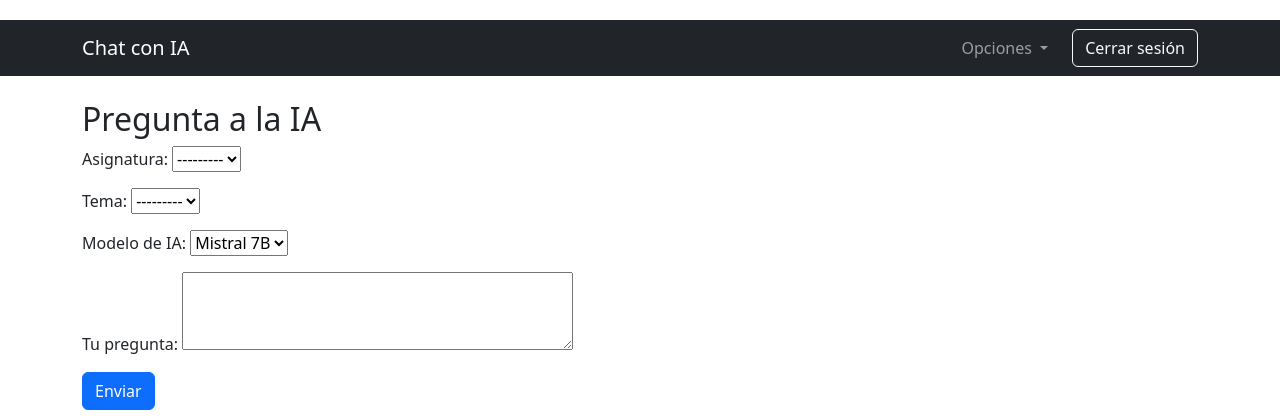
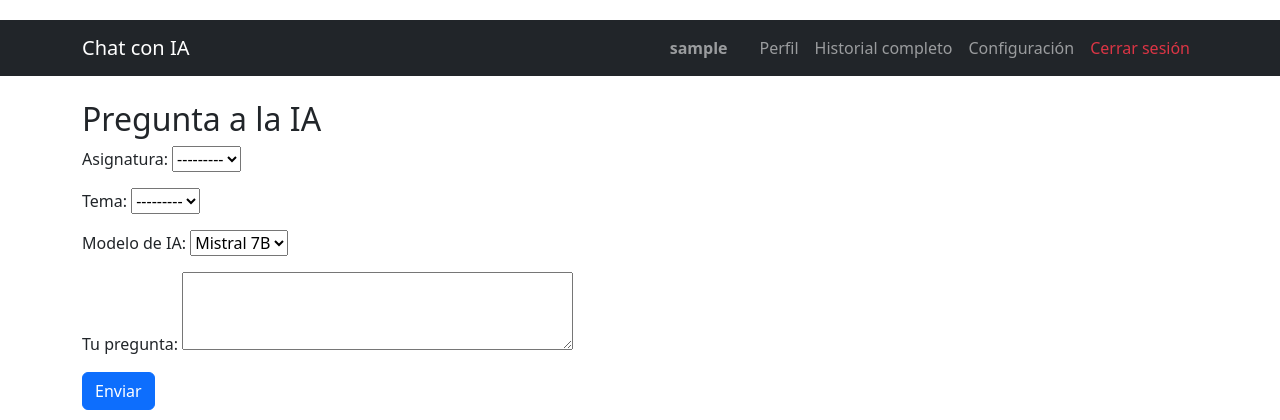
Before and after one commit to cmmo2024/ia_preguntas, a Django app: page / in a window 1280 px wide. Shown: the top 420 px of the page. Run offline with Django 5.2, Linux system fonts and the light colour scheme; the visitor is signed in with stand-in values (Sample User, id 1); data that the repository does not hold is empty.

Commit message:
menu hamberguer mejorado

```diff
--- a/core/templates/base.html
+++ b/core/templates/base.html
@@ -9,10 +9,10 @@
 </head>
 <body>
 
-<!-- templates/base.html -->
-
 <nav class="navbar navbar-expand-lg navbar-dark bg-dark mb-4">
     <div class="container">
+
+        <!-- Logo / Nombre de la app -->
         <a class="navbar-brand" href="/">Chat con IA</a>
 
         <!-- Botón hamburguesa -->
@@ -21,32 +21,50 @@
             <span class="navbar-toggler-icon"></span>
         </button>
 
-        <!-- Menú desplegable -->
+        <!-- Barra de navegación -->
         <div class="collapse navbar-collapse justify-content-end" id="navbarNav">
-            <ul class="navbar-nav align-items-center">
+            <ul class="navbar-nav">
 
+                <!-- Opciones visibles solo si el usuario está logueado -->
                 {% if user.is_authenticated %}
-                <li class="nav-item dropdown me-3">
-                    <a class="nav-link dropdown-toggle btn btn-outline-light btn-sm" href="#" role="button"
-                    data-bs-toggle="dropdown" aria-expanded="false">
-                        Opciones
-                    </a>
-                    <ul class="dropdown-menu dropdown-menu-dark">
-                        <li><a class="dropdown-item" href="/perfil/">Perfil</a></li>
-                        <li><a class="dropdown-item" href="/historial/">Historial completo</a></li>
-                        <li><a class="dropdown-item" href="/configuracion/">Configuración</a></li>
-                    </ul>
-                </li>
 
-                <!-- Botón de logout -->
-                <li class="nav-item">
-                    <a href="{% url 'logout' %}" class="btn btn-outline-light">Cerrar sesión</a>
-                </li>
+                    <!-- Mostrar nombre de usuario -->
+                    <li class="nav-item disabled me-3">
+                        <span class="nav-link fw-bold">{{ user.username }}</span>
+                    </li>
+
+                    <!-- Perfil -->
+                    <li class="nav-item">
+                        <a class="nav-link" href="/perfil/">Perfil</a>
+                    </li>
+
+                    <!-- Historial completo -->
+                    <li class="nav-item">
+                        <a class="nav-link" href="/historial/">Historial completo</a>
+                    </li>
+
+                    <!-- Configuración -->
+                    <li class="nav-item">
+                        <a class="nav-link" href="/configuracion/">Configuración</a>
+                    </li>
+
+                    <!-- Separador -->
+                    <li class="nav-item dropdown-divider"></li>
+
+                    <!-- Cerrar sesión -->
+                    <li class="nav-item">
+                        <a class="nav-link text-danger" href="{% url 'logout' %}">Cerrar sesión</a>
+                    </li>
+
                 {% else %}
-                <li class="nav-item">
-                    <a href="{% url 'login' %}" class="btn btn-outline-light">Iniciar sesión</a>
-                </li>
+
+                    <!-- Iniciar sesión -->
+                    <li class="nav-item">
+                        <a class="nav-link" href="{% url 'login' %}">Iniciar sesión</a>
+                    </li>
+
                 {% endif %}
+
             </ul>
         </div>
     </div>
```
